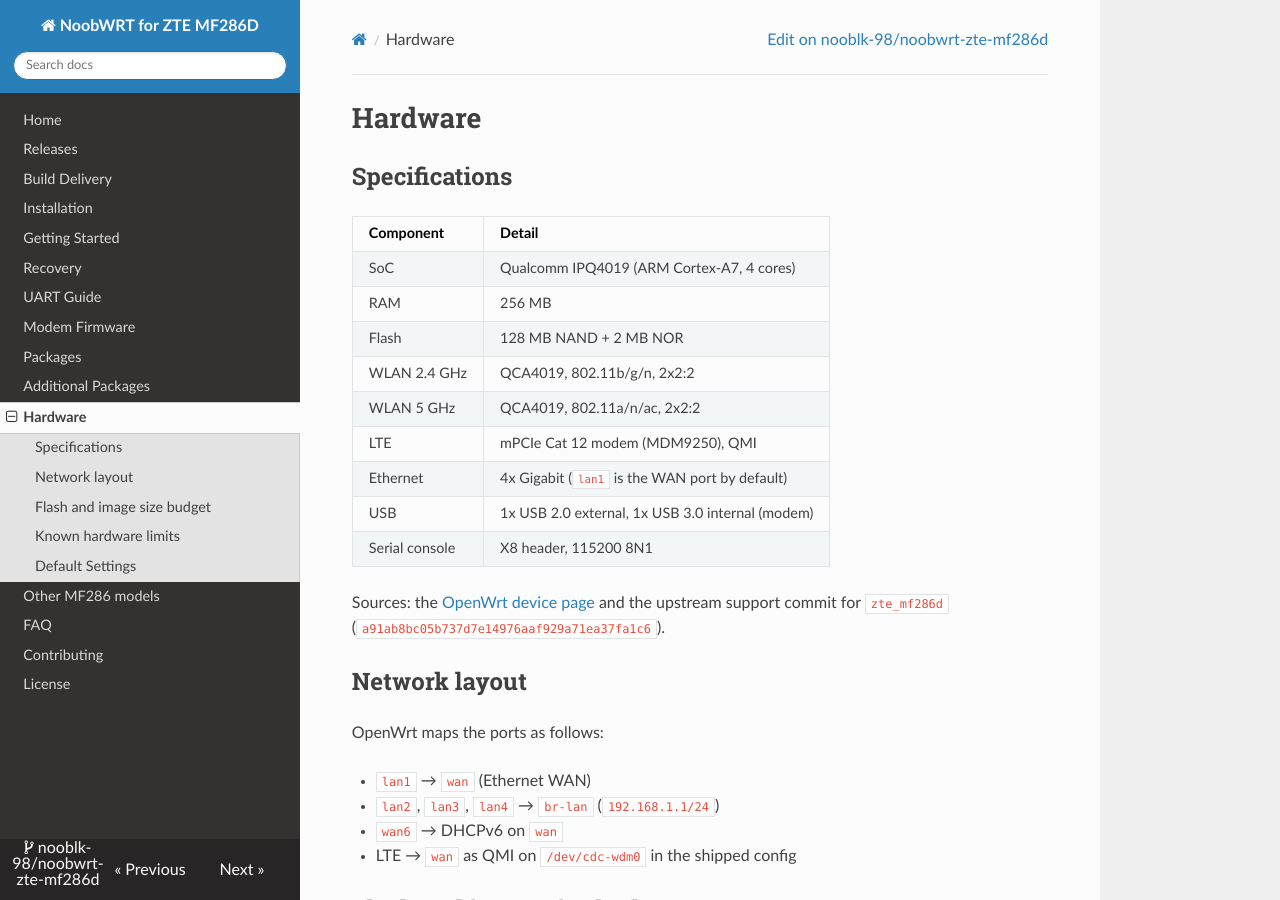
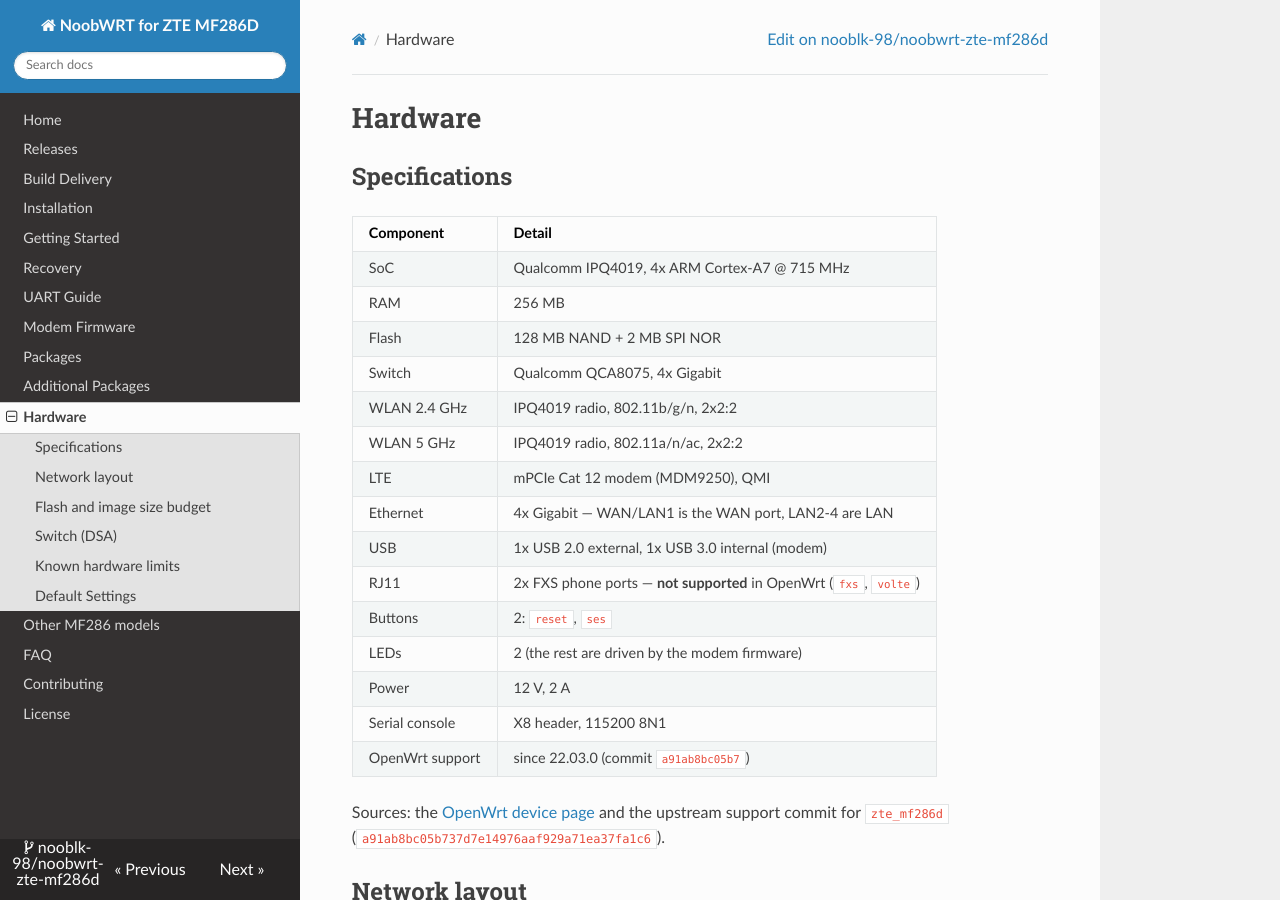
Before and after one commit to nooblk-98/noobwrt-zte-mf286d, an MkDocs documentation site: the page built from docs/hardware.md, in a window 1280 px wide and 900 px high. Built offline with MkDocs 1.6.1, drawn with Linux system fonts in a browser that asks for light colours; nearby versions of some CDN libraries; some of the changed text lies outside the part shown.

Commit message:
docs: align with the current OpenWrt device page
- TFTP host on lan2-4 (not the shared WAN/LAN1 port), ESC to stop U-Boot
- NAND/ECC failure recovery: ubidetach + ubiformat /dev/mtd9 + sysupgrade
- LuCI install path (openwrt.lan, blank password)
- hardware: QCA8075 switch, DSA port map, 2x RJ11 unsupported, buttons, LEDs, power
- modem: supported bands and the Nordic B14 QMI warning (stay on B12)
- note that upstream current is 25.12.6 while this build pins 25.12.5

```diff
--- a/docs/hardware.md
+++ b/docs/hardware.md
@@ -4,15 +4,21 @@
 
 | Component | Detail |
 |---|---|
-| SoC | Qualcomm IPQ4019 (ARM Cortex-A7, 4 cores) |
+| SoC | Qualcomm IPQ4019, 4x ARM Cortex-A7 @ 715 MHz |
 | RAM | 256 MB |
-| Flash | 128 MB NAND + 2 MB NOR |
-| WLAN 2.4 GHz | QCA4019, 802.11b/g/n, 2x2:2 |
-| WLAN 5 GHz | QCA4019, 802.11a/n/ac, 2x2:2 |
+| Flash | 128 MB NAND + 2 MB SPI NOR |
+| Switch | Qualcomm QCA8075, 4x Gigabit |
+| WLAN 2.4 GHz | IPQ4019 radio, 802.11b/g/n, 2x2:2 |
+| WLAN 5 GHz | IPQ4019 radio, 802.11a/n/ac, 2x2:2 |
 | LTE | mPCIe Cat 12 modem (MDM9250), QMI |
-| Ethernet | 4x Gigabit (`lan1` is the WAN port by default) |
+| Ethernet | 4x Gigabit — WAN/LAN1 is the WAN port, LAN2-4 are LAN |
 | USB | 1x USB 2.0 external, 1x USB 3.0 internal (modem) |
+| RJ11 | 2x FXS phone ports — **not supported** in OpenWrt (`fxs`, `volte`) |
+| Buttons | 2: `reset`, `ses` |
+| LEDs | 2 (the rest are driven by the modem firmware) |
+| Power | 12 V, 2 A |
 | Serial console | X8 header, 115200 8N1 |
+| OpenWrt support | since 22.03.0 (commit `a91ab8bc05b7`) |
 
 Sources: the [OpenWrt device page](https://openwrt.org/toh/zte/mf286d) and the
 upstream support commit for `zte_mf286d` (`a91ab8bc05b737d7e14976aaf929a71ea37fa1c6`).
@@ -56,6 +62,18 @@ For reference, the packages that will not fit: `sing-box` alone is 15.3 MiB and
 `xray-core` is 10.8 MiB compressed. That is why the PassWall core is **not in the
 image** — it is downloaded into RAM at boot (about 25 MB of tmpfs).
 
+## Switch (DSA)
+
+The board uses DSA, not swconfig. `eth0` is the internal CPU port; the rear-panel
+ports appear as `wan@eth0` and `lan2@eth0` … `lan4@eth0`:
+
+| Rear panel | Linux port |
+|---|---|
+| WAN/LAN 1 | `wan` |
+| LAN 2 | `lan2` |
+| LAN 3 | `lan3` |
+| LAN 4 | `lan4` |
+
 ## Known hardware limits
 
 - Many LEDs are driven by the modem firmware, not the CPU. Only internal and Wi-Fi
```
Also changed, not shown: docs/builds.md (+3 -1 lines), docs/installation.md (+30 -1 lines), docs/modem-firmware.md (+10 -0 lines).
